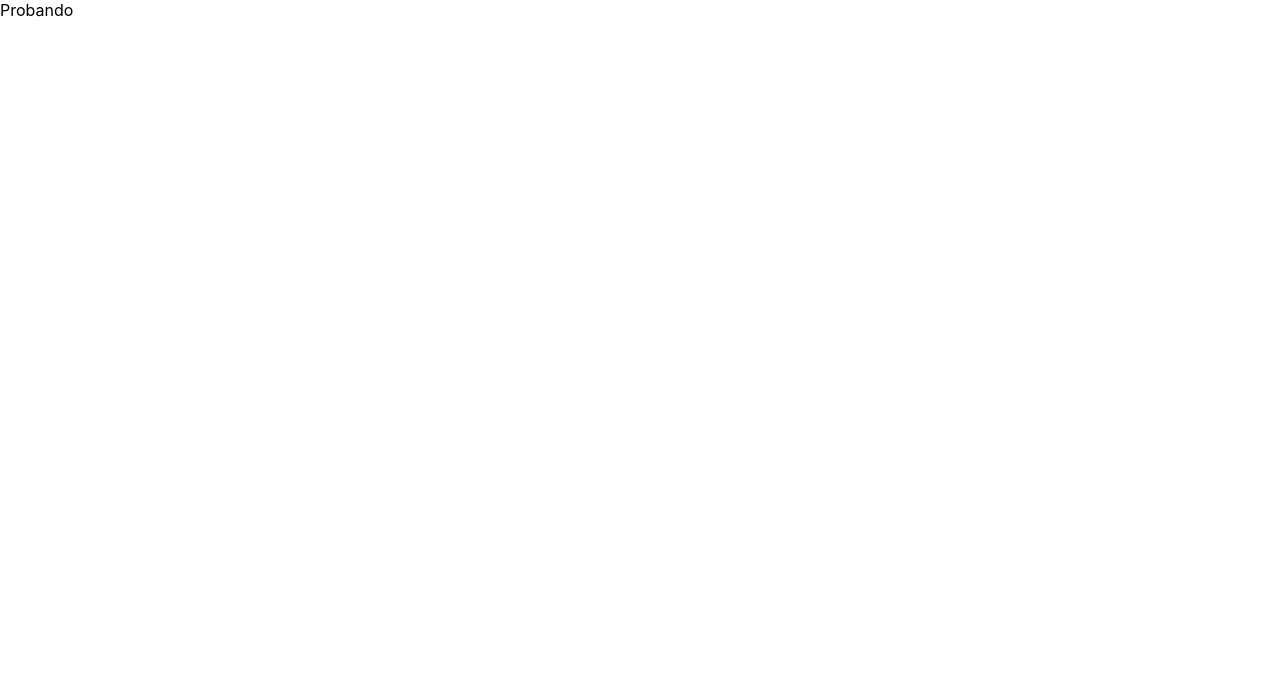
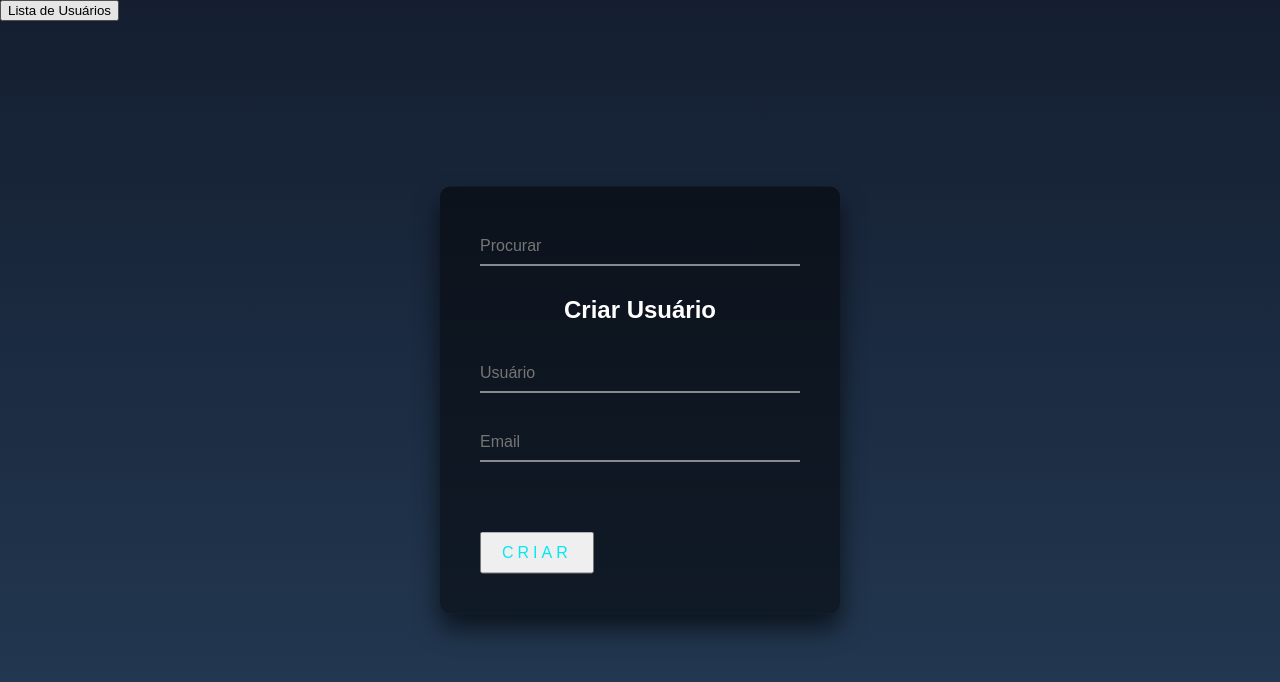
Before and after one commit to future4code/Gremis-Tovar, a React (Create React App) app in the folder quinzena7/labeusers/: page / in a window 1280 px wide. Shown: the top 682 px of the page. Built offline with nearby package versions, Linux system fonts and the light colour scheme.

Commit message:
conditional rendering

```diff
--- a/quinzena7/labeusers/src/App.js
+++ b/quinzena7/labeusers/src/App.js
@@ -1,11 +1,34 @@
-import React from 'react';
+import React from "react";
+import CreateUser from "./pages/CreateUser";
+import UserList from "./pages/UserList";
+import UserDetails from "./pages/UserDetails";
+import "./index.css";
 
-function App() {
-  return (
-    <div className="App">
-      Probando
-    </div>
-  );
+export default class App extends React.Component {
+  state = {
+    page: "createUser",
+  };
+
+  changePage = (page) => {
+    this.setState({
+      page: page,
+    });
+  };
+
+  renderPage = () => {
+    switch (this.state.page) {
+      case "createUser":
+        return <CreateUser changePage={this.changePage} />;
+      case "userList":
+        return <UserList changePage={this.changePage} />;
+      case "userDetails":
+        return <UserDetails changePage={this.changePage} />;
+      default:
+        return <div></div>;
+    }
+  };
+
+  render() {
+    return <div>{this.renderPage()}</div>;
+  }
 }
-
-export default App;
--- a/quinzena7/labeusers/src/index.css
+++ b/quinzena7/labeusers/src/index.css
@@ -1,13 +1,97 @@
+html {
+  height: 100%;
+}
 body {
   margin: 0;
-  font-family: -apple-system, BlinkMacSystemFont, 'Segoe UI', 'Roboto', 'Oxygen',
-    'Ubuntu', 'Cantarell', 'Fira Sans', 'Droid Sans', 'Helvetica Neue',
-    sans-serif;
-  -webkit-font-smoothing: antialiased;
-  -moz-osx-font-smoothing: grayscale;
+  padding: 0;
+  font-family: sans-serif;
+  background: linear-gradient(#141e30, #243b55);
 }
 
-code {
-  font-family: source-code-pro, Menlo, Monaco, Consolas, 'Courier New',
-    monospace;
+.login-box {
+  position: absolute;
+  top: 50%;
+  left: 50%;
+  width: 400px;
+  padding: 40px;
+  transform: translate(-50%, -50%);
+  background: rgba(0, 0, 0, 0.5);
+  box-sizing: border-box;
+  box-shadow: 0 15px 25px rgba(0, 0, 0, 0.6);
+  border-radius: 10px;
 }
+
+.login-box h2 {
+  margin: 0 0 30px;
+  padding: 0;
+  color: #fff;
+  text-align: center;
+}
+
+.login-box .user-box {
+  position: relative;
+}
+
+.login-box .user-box input {
+  width: 100%;
+  padding: 10px 0;
+  font-size: 16px;
+  color: #fff;
+  margin-bottom: 30px;
+  border: none;
+  border-bottom: 1px solid #fff;
+  outline: none;
+  background: transparent;
+}
+
+
+
+.login-box form button {
+  position: relative;
+  display: inline-block;
+  padding: 10px 20px;
+  color: #03e9f4;
+  font-size: 16px;
+  text-decoration: none;
+  text-transform: uppercase;
+  overflow: hidden;
+  transition: 0.5s;
+  margin-top: 40px;
+  letter-spacing: 4px;
+}
+
+.login-box button:hover {
+  background: #03e9f4;
+  color: #fff;
+  border-radius: 5px;
+  box-shadow: 0 0 5px #03e9f4, 0 0 25px #03e9f4, 0 0 50px #03e9f4,
+    0 0 100px #03e9f4;
+  cursor: pointer;
+}
+
+.App {
+  display: flex;
+  justify-content: center;
+}
+
+.App button {
+  position: relative;
+  display: inline-block;
+  padding: 10px 20px;
+  color: #03e9f4;
+  font-size: 16px;
+  text-decoration: none;
+  text-transform: uppercase;
+  overflow: hidden;
+  transition: 0.5s;
+  letter-spacing: 4px;
+}
+
+.App button:hover {
+  background: #03e9f4;
+  color: #fff;
+  border-radius: 5px;
+  box-shadow: 0 0 5px #03e9f4, 0 0 25px #03e9f4, 0 0 50px #03e9f4,
+    0 0 100px #03e9f4;
+  cursor: pointer;
+}
--- a/quinzena7/labeusers/src/pages/CreateUser.js
+++ b/quinzena7/labeusers/src/pages/CreateUser.js
@@ -0,0 +1,28 @@
+import React, { Component } from "react";
+
+export class CreateUser extends Component {
+  render() {
+    return (
+      <div>
+        <div class="login-box">
+          <div class="user-box">
+            <input type="text" placeholder="Procurar"/>
+          </div>
+          <h2>Criar Usuário</h2>
+          <form>
+            <div class="user-box">
+              <input type="text" placeholder="Usuário"/>
+            </div>
+            <div class="user-box">
+              <input type="email" placeholder="Email"/>
+            </div>
+            <button>Criar</button>
+          </form>
+        </div>
+        <button onClick= {() => this.props.changePage("userList")}>Lista de Usuários</button>
+      </div>
+    );
+  }
+}
+
+export default CreateUser;
--- /dev/null
+++ b/quinzena7/labeusers/src/pages/UserDetails.js
@@ -0,0 +1,21 @@
+import React, { Component } from "react";
+
+export class UserDetails extends Component {
+  render() {
+    return (
+      <div>
+        <div class="login-box">
+          <h2>Detalhe do Usuário</h2>
+          <div class="user-box">
+            <p>Usuário</p>
+            <button>Deletar Usuário</button>
+            <button>Editar Usuário</button>
+          </div>
+        </div>
+        <button onClick= {() => this.props.changePage("userList")}>Voltar à Lista de Usuários</button>
+      </div>
+    );
+  }
+}
+
+export default UserDetails;
--- a/quinzena7/labeusers/src/pages/UserList.js
+++ b/quinzena7/labeusers/src/pages/UserList.js
@@ -0,0 +1,26 @@
+import React, { Component } from "react";
+// import axios from "axios";
+// import { baseUrl, configAxios } from "../api";
+
+export class UserList extends Component {
+  render() {
+    return (
+      <div>
+        <div class="login-box">
+          <h2>Lista de Usuários</h2>
+          <div class="user-box">
+            <p onClick= {() => this.props.changePage("userDetails")}>Usuário</p>
+            <button>Deletar Usuário</button>
+          </div>
+          <div class="user-box">
+            <p>Usuário</p>
+            <button>Deletar Usuário</button>
+          </div>
+        </div>
+        <button onClick= {() => this.props.changePage("createUser")}>Voltar ao Cadastro</button>
+      </div>
+    );
+  }
+}
+
+export default UserList;
```
Also changed, not shown: 1 other file (tests, documents, lock files or other folders).
